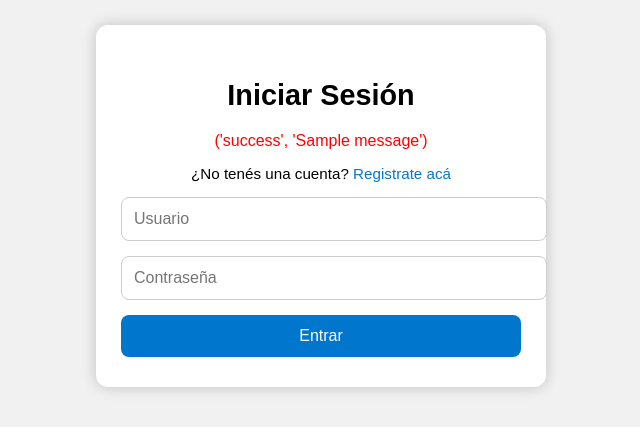
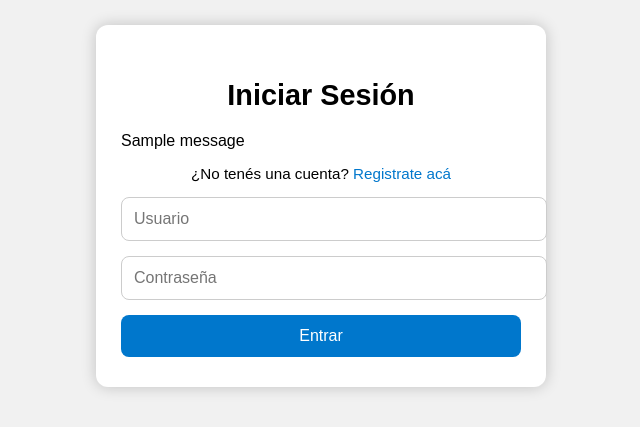
Before and after one commit to GUILLERMOWEB/App-Web-Registrar-Horas, a Flask app: page /login in a window 1280 px wide. Shown: the part 296-723 px from the top of the page, without its empty margins (319-959 px from the left). Run offline with Flask 3, Linux system fonts and the light colour scheme; tables that the repository leaves empty hold one stand-in row (values such as "Sample post"); one stand-in notice (Sample message) is shown.

Commit message:
Corrijo alerta de usuario creado correctanente

```diff
--- a/templates/login.html
+++ b/templates/login.html
@@ -103,9 +103,13 @@
         <h2>Iniciar Sesión</h2>
 
         {% with messages = get_flashed_messages(with_categories=True) %}
-          {% if messages %}
-            <div class="flash">{{ messages[0] }}</div>
-          {% endif %}
+            {% if messages %}
+              {% for category, message in messages %}
+                <div class="alert alert-{{ category }} mt-3" role="alert">
+                    {{ message }}
+                </div>
+              {% endfor %}
+            {% endif %}
         {% endwith %}
 
         <p>¿No tenés una cuenta? <a href="{{ url_for('registro') }}">Registrate acá</a></p>
```
